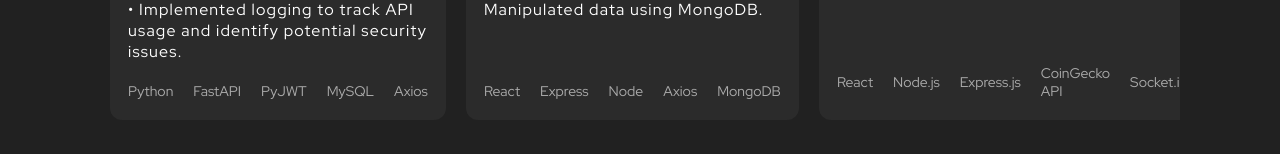
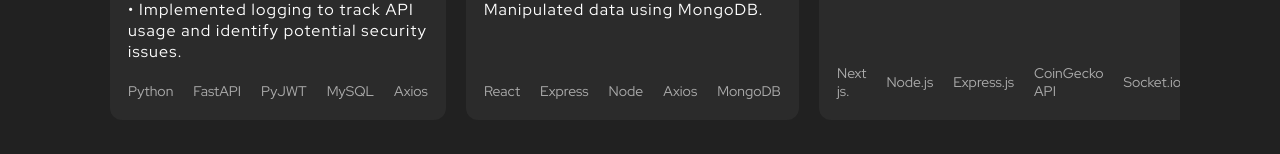
Before and after one commit to srajanpatell/Portfolio, a React (Create React App) app: page / in a window 1280 px wide. Shown: the part 1936-2090 px from the top of the page. Built offline with nearby package versions, Linux system fonts and the light colour scheme.

Commit message:
Added Experiences/Projects

```diff
--- a/src/components/Project/Project.tsx
+++ b/src/components/Project/Project.tsx
@@ -82,7 +82,7 @@ export function Project() {
             </div>
             <footer>
               <ul className="tech-list">
-                <li>React</li>
+                <li>Next js.</li>
                 <li>Node.js</li>
                 <li>Express.js</li>
                 <li>CoinGecko API</li>
```
